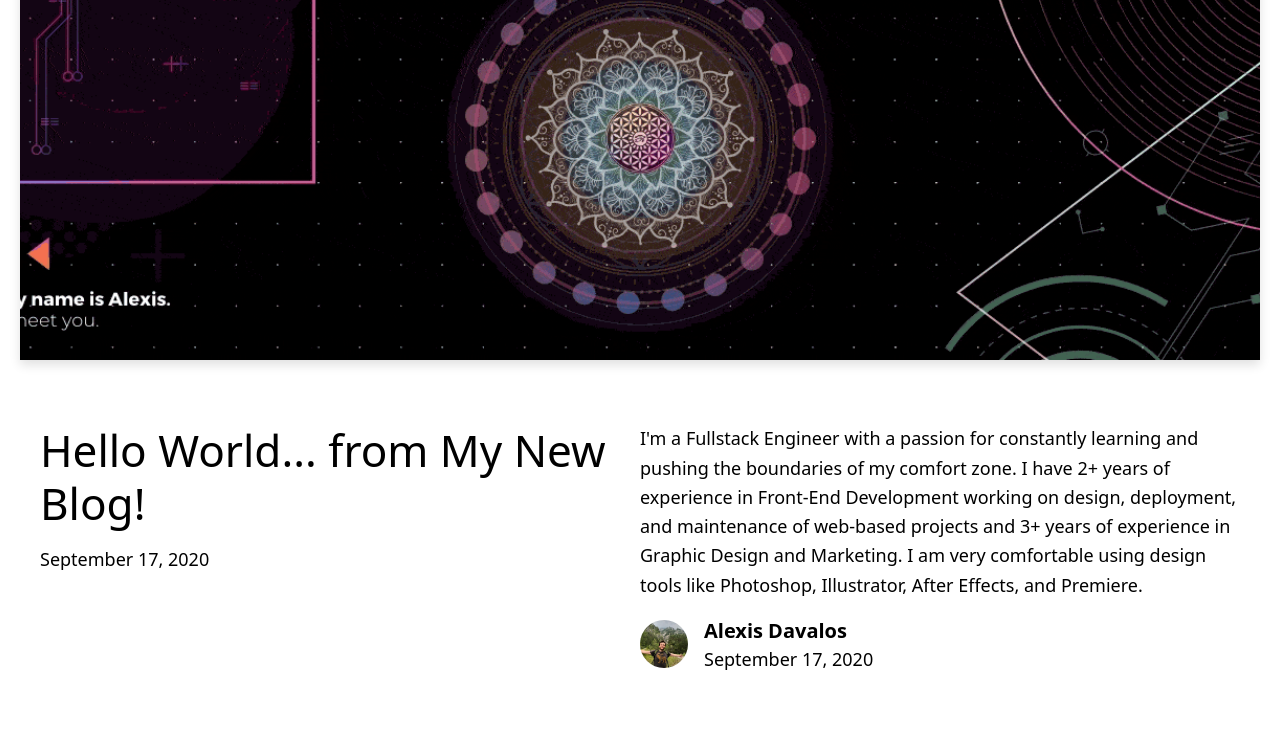
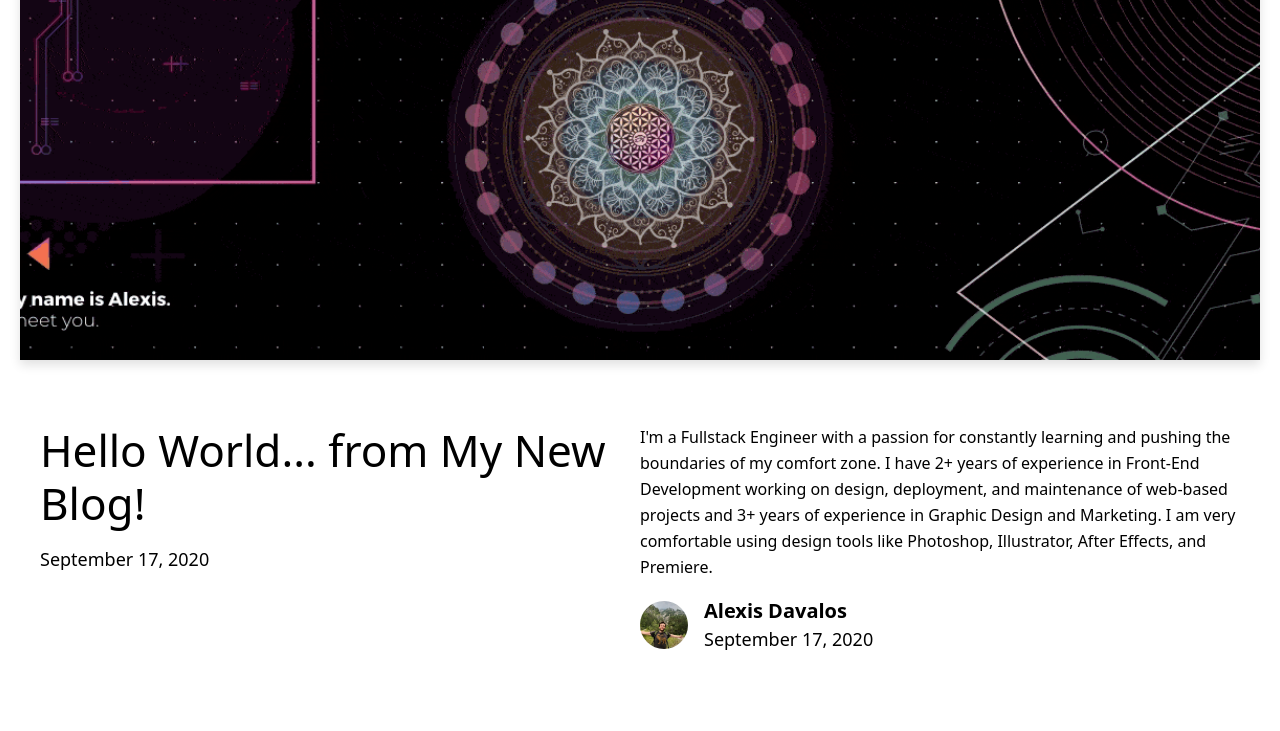
Before and after one commit to alexisdavalos/nextjs-blog, a Next.js app: page / in a window 1280 px wide. Shown: the part 384-1115 px from the top of the page. Built offline with nearby package versions, Linux system fonts and the light colour scheme.

Commit message:
hero post text size

```diff
--- a/components/hero-post.js
+++ b/components/hero-post.js
@@ -28,7 +28,7 @@
           </div>
         </div>
         <div>
-          <p className="text-lg leading-relaxed mb-4">{excerpt}</p>
+          <p className="text-md leading-relaxed mb-4">{excerpt}</p>
           <Avatar name={author.name} picture={author.picture} date={date} />
         </div>
       </div>
```
